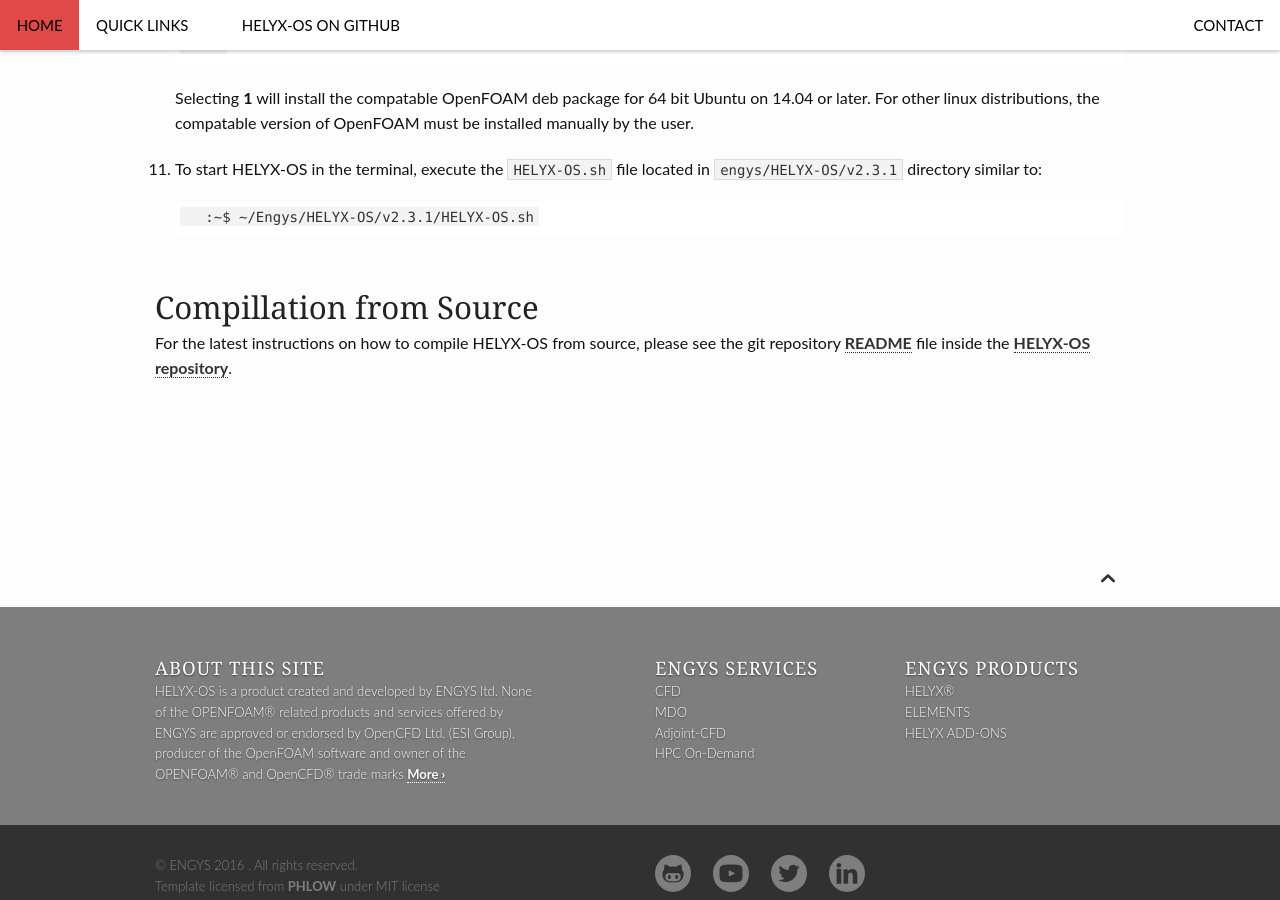
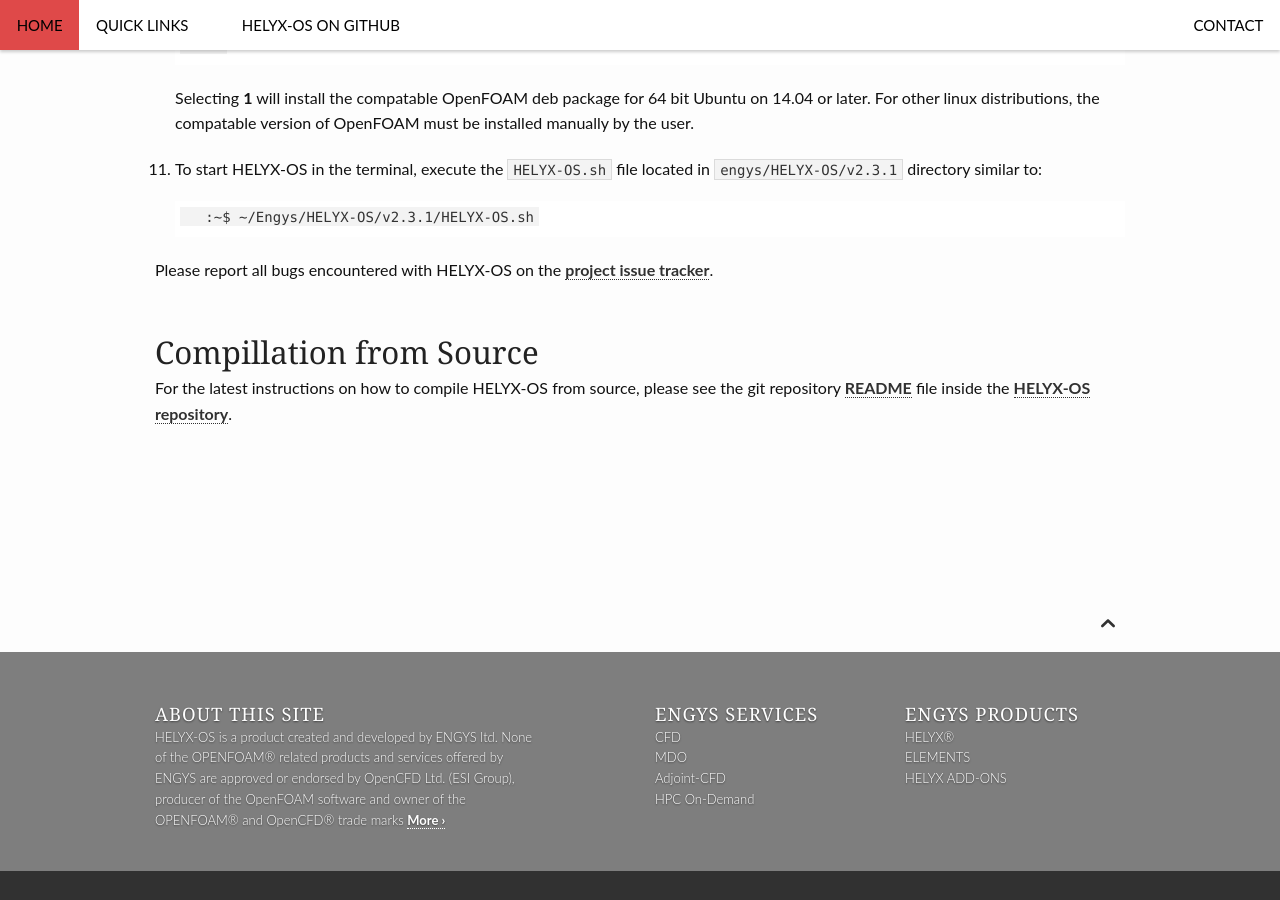
Before and after one commit to ENGYS/HELYX-OS, a Jekyll site: the page built from pages/installation.md, in a window 1280 px wide and 900 px high, scrolled down 2277 px. Built offline with Jekyll 4.4.1, drawn with Linux system fonts in a browser that asks for light colours.

Commit message:
Update installation.md

```diff
--- a/pages/installation.md
+++ b/pages/installation.md
@@ -84,5 +84,8 @@
 
             :~$ ~/Engys/HELYX-OS/v2.3.1/HELYX-OS.sh
 
+
+Please report all bugs encountered with HELYX-OS on the [project issue tracker](https://github.com/ENGYS/HELYX-OS/issues).
+
 ## Compillation from Source
 For the latest instructions on how to compile HELYX-OS from source, please see the git repository [README](https://github.com/ENGYS/HELYX-OS/blob/master/README.md) file inside the [HELYX-OS repository](https://github.com/ENGYS/HELYX-OS).
```
